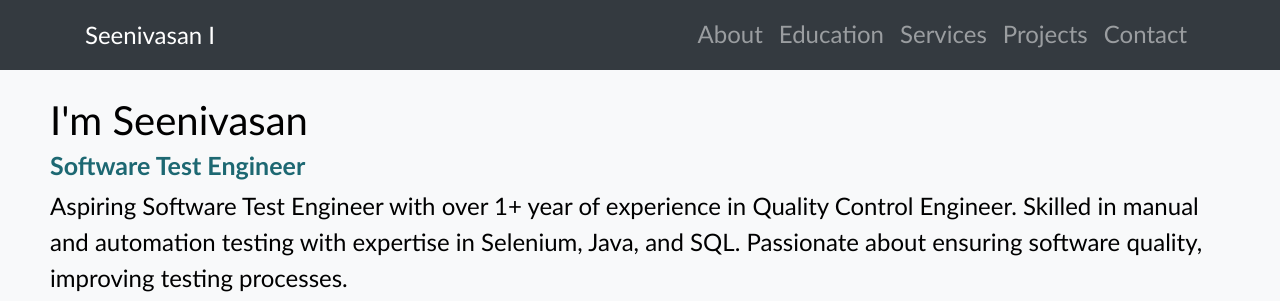
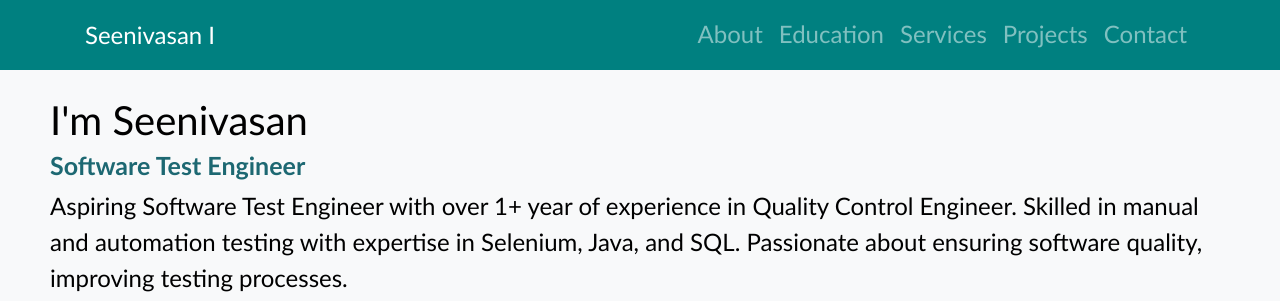
Before and after one commit to SEENI26/Seenivasan-Portfolio-website, a plain HTML site: page index.html in a window 1280 px wide. Shown: the top 301 px of the page. Drawn offline with nearby package versions, Linux system fonts and the light colour scheme.

Commit message:
Update stylechat.css

```diff
--- a/stylechat.css
+++ b/stylechat.css
@@ -17,6 +17,9 @@ body {
 }
 .navbar-dark .navbar-brand {
     font-size:x-large;
+}
+.bg-dark {
+    background-color: #008080 !important;
 }
 .header .logo {
     font-size: 40px;
```
